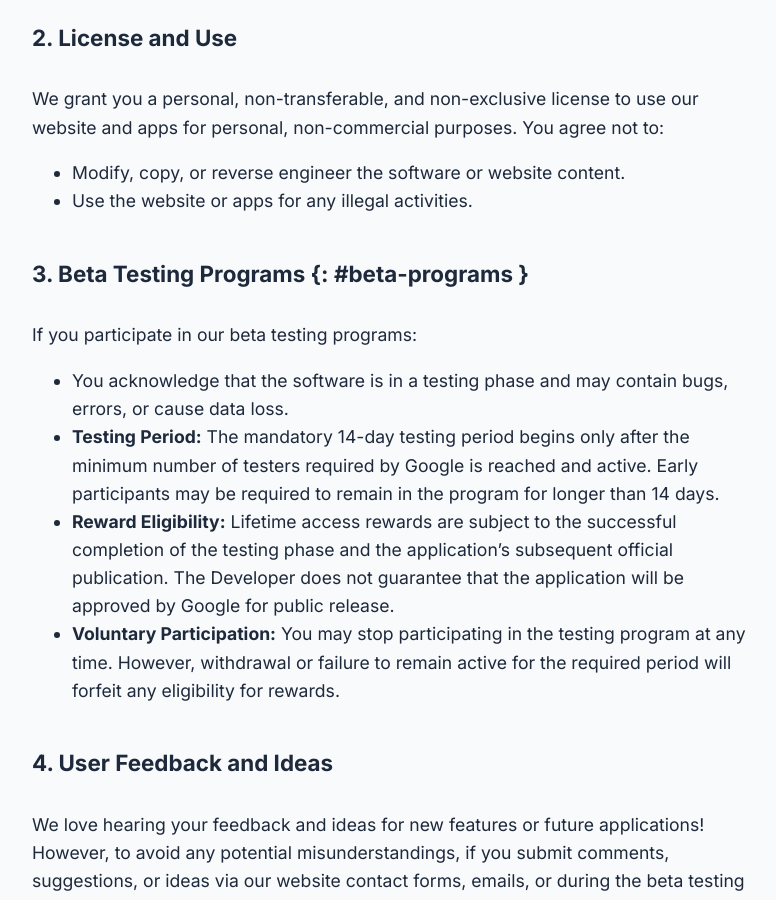
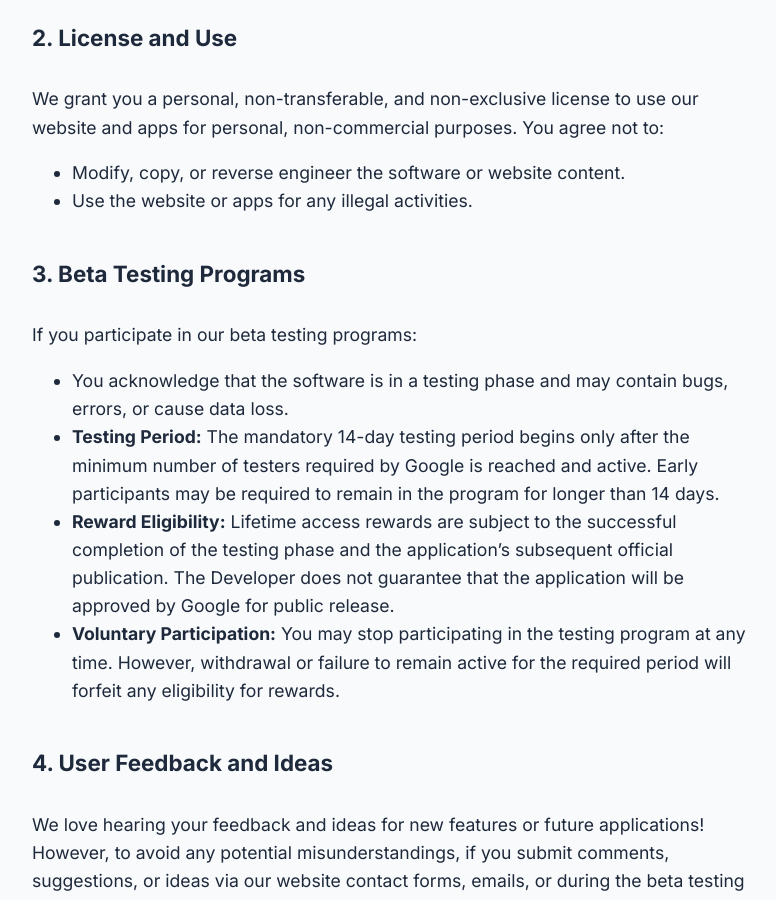
Before and after one commit to digitalcreat0r/sitoweb, a Jekyll site: the page built from terms-of-use.md, in a window 1280 px wide and 900 px high, scrolled down 544 px. Shown: the whole window, without its empty margins (248-1024 px from the left). Built offline with Jekyll 4.4.1, drawn with Linux system fonts in a browser that asks for light colours.

```diff
--- a/_config.yml
+++ b/_config.yml
@@ -7,7 +7,7 @@ description: "Independent developer focused on intuitive mobile&nbsp;apps for&nb
 # URL e Link
 url: "https://cleverpocket.app"
 baseurl: "" # Lascialo vuoto se il sito è nel dominio principale
-terms_of_use_path: "/terms-of-use"
+terms_of_use_path: "/terms-of-use/"
 
 # Impostazioni di Build
 markdown: kramdown
--- a/terms-of-use.md
+++ b/terms-of-use.md
@@ -16,7 +16,7 @@ We grant you a personal, non-transferable, and non-exclusive license to use our
 - Modify, copy, or reverse engineer the software or website content.
 - Use the website or apps for any illegal activities.
 
-## 3. Beta Testing Programs {: #beta-programs }
+<h2 id="beta-programs">3. Beta Testing Programs</h2>
 If you participate in our beta testing programs:
 - You acknowledge that the software is in a testing phase and may contain bugs, errors, or cause data loss.
 - **Testing Period:** The mandatory 14-day testing period begins only after the minimum number of testers required by Google is reached and active. Early participants may be required to remain in the program for longer than 14 days.
```
